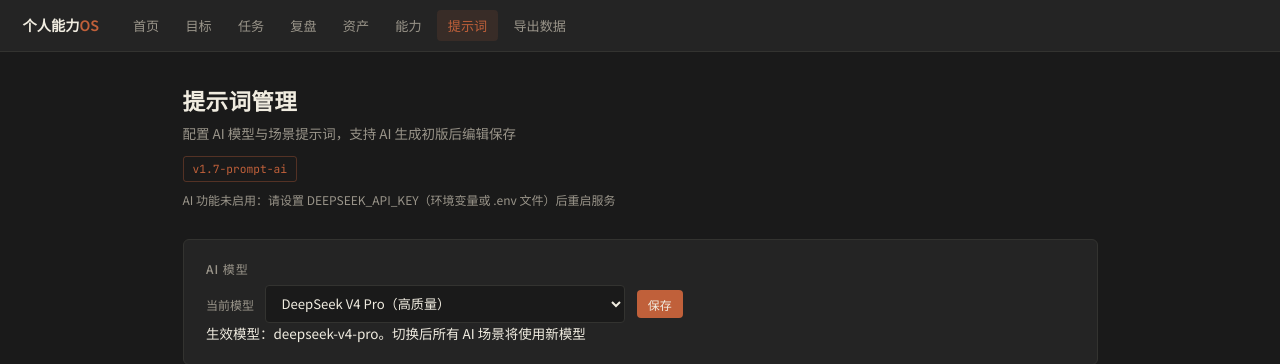
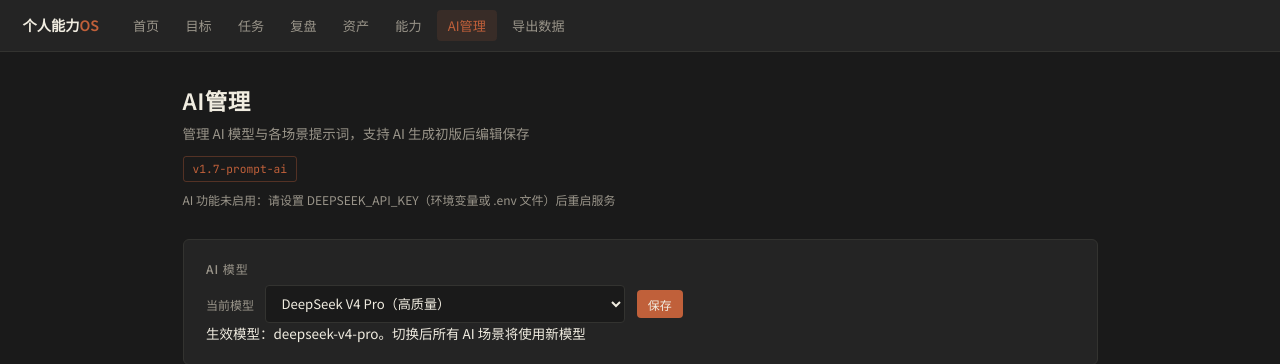
Before and after one commit to yangdong1014-coder/yd-personal-os, a Flask app: page /prompts in a window 1280 px wide. Shown: the top 364 px of the page. Run offline with Flask 3, Linux system fonts and the light colour scheme.

Commit message:
refactor: 提示词模块更名为 AI管理

```diff
--- a/personal-system-v2/app.py
+++ b/personal-system-v2/app.py
@@ -23,7 +23,7 @@
     {"endpoint": "reviews", "label": "复盘", "path": "/reviews"},
     {"endpoint": "assets", "label": "资产", "path": "/assets"},
     {"endpoint": "capabilities", "label": "能力", "path": "/capabilities"},
-    {"endpoint": "prompts", "label": "提示词", "path": "/prompts"},
+    {"endpoint": "prompts", "label": "AI管理", "path": "/prompts"},
 ]
 
 
--- a/personal-system-v2/static/js/prompts.js
+++ b/personal-system-v2/static/js/prompts.js
@@ -87,7 +87,7 @@
     const scenes = groupByScene(items);
 
     if (scenes.length === 0) {
-      sceneList.innerHTML = '<p class="prompt-list-hint">该模块暂无提示词</p>';
+      sceneList.innerHTML = '<p class="prompt-list-hint">该模块暂无场景</p>';
       return;
     }
 
@@ -448,7 +448,7 @@
 
   loadModelSettings();
   loadCatalog(true).catch((err) => {
-    setStatus(err.message || "加载提示词列表失败", true);
+    setStatus(err.message || "加载场景列表失败", true);
   });
 });
 
--- a/personal-system-v2/templates/prompts.html
+++ b/personal-system-v2/templates/prompts.html
@@ -1,11 +1,11 @@
 {% extends "base.html" %}
 
-{% block title %}提示词 · 个人能力操作系统{% endblock %}
+{% block title %}AI管理 · 个人能力操作系统{% endblock %}
 
 {% block content %}
 <header class="page-header">
-  <h1 class="page-title">提示词管理</h1>
-  <p class="page-subtitle">配置 AI 模型与场景提示词，支持 AI 生成初版后编辑保存</p>
+  <h1 class="page-title">AI管理</h1>
+  <p class="page-subtitle">管理 AI 模型与各场景提示词，支持 AI 生成初版后编辑保存</p>
   <span class="version-badge">v1.7-prompt-ai</span>
   {% if not ai_enabled %}
   <p class="form-hint">AI 功能未启用：请设置 DEEPSEEK_API_KEY（环境变量或 .env 文件）后重启服务</p>
```
